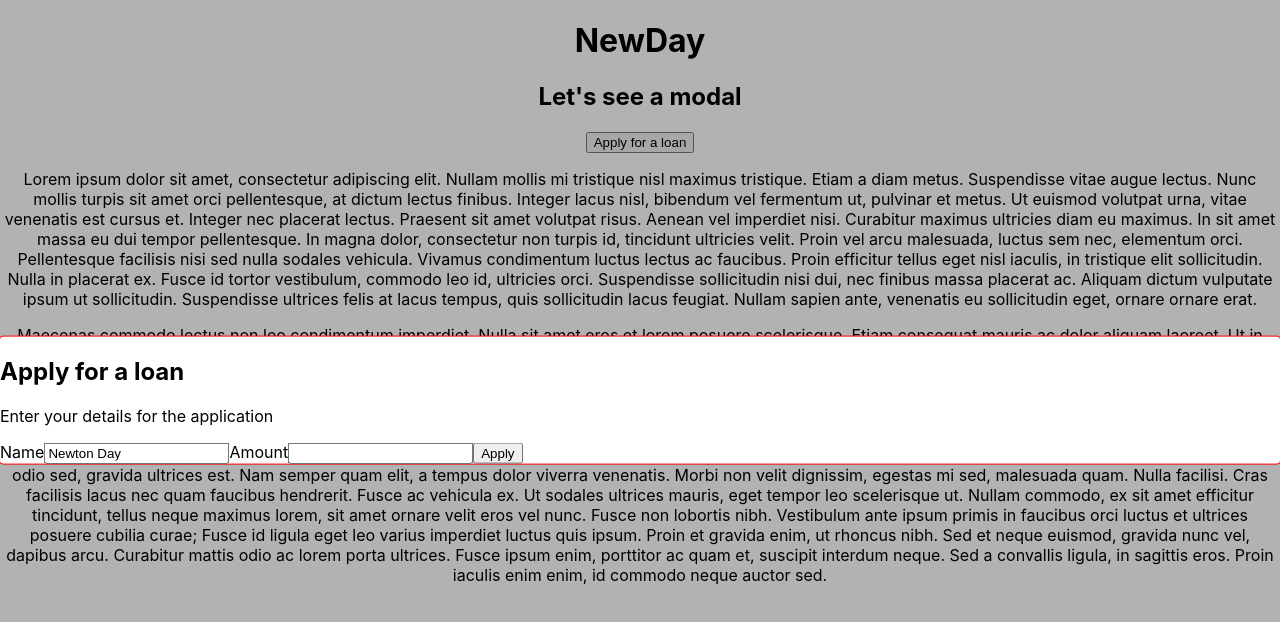
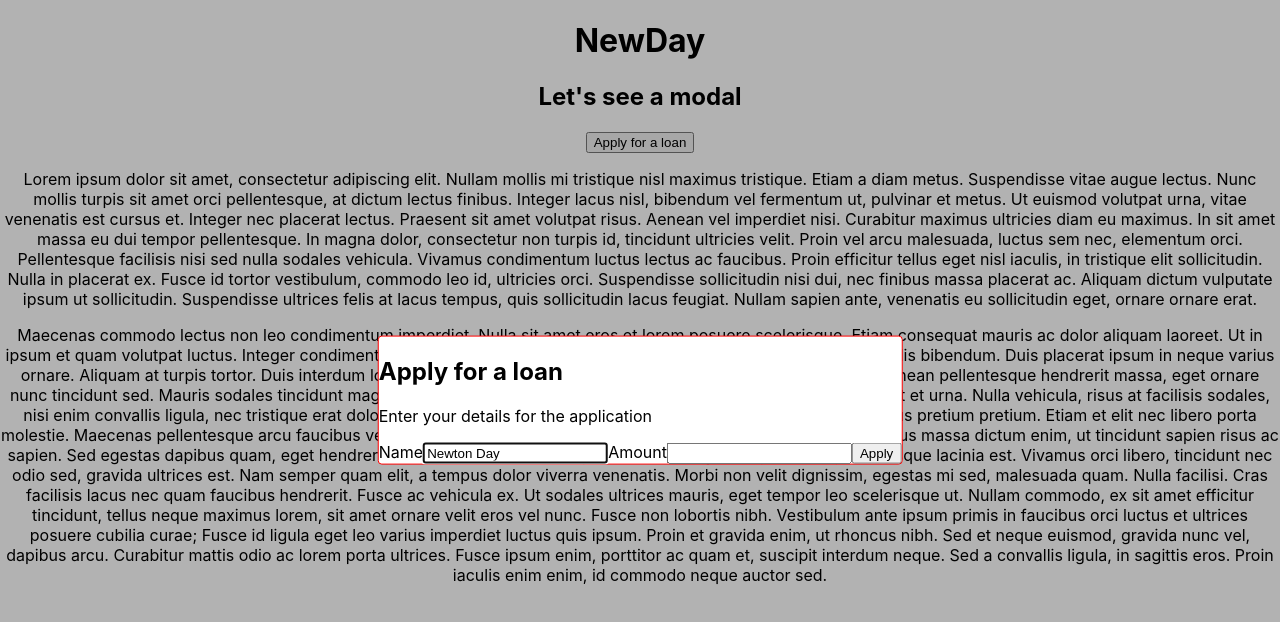
Before and after one commit to jamaljalloh/accessible-modal, a React (Create React App) app: page / in a window 1280 px wide. Both pictures are taken after a click on the button "Apply for a loan". Shown: the top 622 px of the page. Built offline with nearby package versions, Linux system fonts and the light colour scheme.

Commit message:
Add aria tags & accessibility focusing
- adds accessibility functionality to focus first element on open and return focus to last focused element on close
- adds relevant aria-tags to components
- fixes backdrop click bug by moving content out of backdrop children and renames to overlay

```diff
--- a/src/components/Modal/Modal.styles.tsx
+++ b/src/components/Modal/Modal.styles.tsx
@@ -2,20 +2,26 @@
 
 // TODO Update styles
 
-export const ModalContainer = styled("div", {
+export const ModalContent = styled("div", {
+  zIndex: 100,
+  position: "relative",
+  margin: "auto",
+  border: "1px solid red",
+  borderRadius: "4px",
+  backgroundColor: "white"
+});
+
+export const ModalWrapper = styled("div", {
   position: "fixed",
   top: "50%",
   left: "50%",
   transform: " translate(-50%, -50%)",
   zIndex: 700,
   width: "inherit",
-  outline: 0,
-  border: "1px solid red",
-  borderRadius: "4px",
-  backgroundColor: "white"
+  outline: 0
 });
 
-export const ModalBackDrop = styled("div", {
+export const ModalOverlay = styled("div", {
   position: "fixed",
   width: "100%",
   height: "100%",
--- a/src/components/Modal/Modal.tsx
+++ b/src/components/Modal/Modal.tsx
@@ -1,7 +1,11 @@
-import { ReactNode, useEffect } from "react";
+import { ReactNode, useEffect, useRef } from "react";
 import { createPortal } from "react-dom";
 import useFocusTrap from "../../hooks/useFocusTrap";
-import { ModalBackDrop, ModalContainer } from "./Modal.styles";
+import {
+  ModalContent,
+  ModalOverlay,
+  ModalWrapper
+} from "./Modal.styles";
 
 type ModalProps = {
   isOpen: boolean;
@@ -20,8 +24,13 @@
   description,
   content
 }: ModalProps) => {
-  const [containerRef, handleKeyDown] = useFocusTrap();
+  const [modalRef, handleKeyDown] = useFocusTrap();
+  const lastFocusedElement = useRef<Element | null>(null);
 
+  const headingId = "modal-heading";
+  const descriptionId = "modal-description";
+
+  // ENHANCEMENT Move useEffect into custom useModal hook
   useEffect(() => {
     const closeOnEscapePress = (event: KeyboardEvent) => {
       if (event.key === "Escape") {
@@ -30,8 +39,26 @@
     };
 
     if (isOpen) {
+      // prevent overflow
       document.body.style.overflow = "hidden";
+
+      // add escape key listener
       document.addEventListener("keydown", closeOnEscapePress);
+
+      // focus first valid element in modal
+      if (modalRef.current) {
+        const focusableElements = modalRef.current.querySelectorAll(
+          'button, [href], input, select, textarea, [tabindex]:not([tabindex="-1"])'
+        ) as NodeListOf<HTMLElement>;
+
+        if (focusableElements.length > 0) {
+          // store last focused element
+          lastFocusedElement.current = document.activeElement;
+
+          // focus first valid element in modal
+          focusableElements[0].focus();
+        }
+      }
     } else {
       document.body.style.overflow = "unset";
       document.removeEventListener("keydown", closeOnEscapePress);
@@ -40,31 +67,44 @@
     return () => {
       document.body.style.overflow = "unset";
       document.removeEventListener("keydown", closeOnEscapePress);
+
+      // refocus last focused element
+      if (lastFocusedElement.current instanceof HTMLElement) {
+        lastFocusedElement.current.focus();
+      }
     };
   }, [isOpen]);
-
-  // TODO Add aria tags
-  // TODO Fix close on click bug
 
   return (
     <>
       <button onClick={() => setIsOpen(true)}>{triggerText}</button>
       {isOpen &&
         createPortal(
-          <ModalBackDrop
-            data-testid="modal-backdrop"
-            onClick={() => setIsOpen(false)}
-          >
-            <ModalContainer
-              ref={containerRef}
+          <>
+            <ModalOverlay
+              data-testid="modal-overlay"
+              onClick={() => {
+                setIsOpen(false);
+              }}
+            />
+            <ModalWrapper
+              aria-modal
+              aria-labelledby={headingId}
+              aria-describedby={descriptionId}
+              tabIndex={-1}
+              role="dialog"
+              ref={modalRef}
               onKeyDown={handleKeyDown}
-              tabIndex={-1}
             >
-              <h2>{heading}</h2>
-              <p>{description}</p>
-              {content}
-            </ModalContainer>
-          </ModalBackDrop>,
+              <ModalContent>
+                {/* modal-header */}
+                <h2 id={headingId}>{heading}</h2>
+                <p id={descriptionId}>{description}</p>
+                {/* modal body */}
+                {content}
+              </ModalContent>
+            </ModalWrapper>
+          </>,
           document.body
         )}
     </>
--- a/src/hooks/useFocusTrap.tsx
+++ b/src/hooks/useFocusTrap.tsx
@@ -14,7 +14,8 @@
             "button, [href], input, select, textarea, [tabindex]:not([tabindex='-1'])"
           );
         const firstElement = focusableElements[0];
-        const lastElement = focusableElements[focusableElements.length - 1];
+        const lastElement =
+          focusableElements[focusableElements.length - 1];
 
         if (event.shiftKey) {
           if (document.activeElement === firstElement) {
@@ -22,7 +23,6 @@
             event.preventDefault();
           }
         } else {
-          // console.log("tab pressed");
           if (document.activeElement === lastElement) {
             firstElement.focus();
             event.preventDefault();
```
Also changed, not shown: 1 other file (tests, documents, lock files or other folders).
